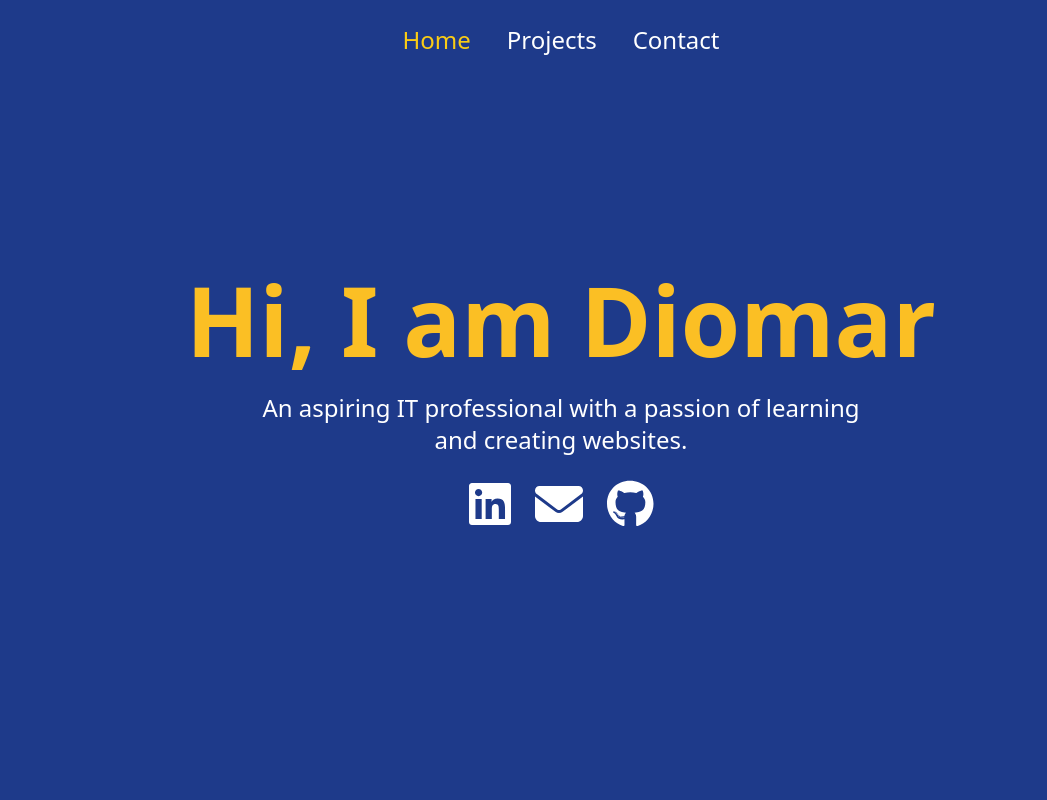
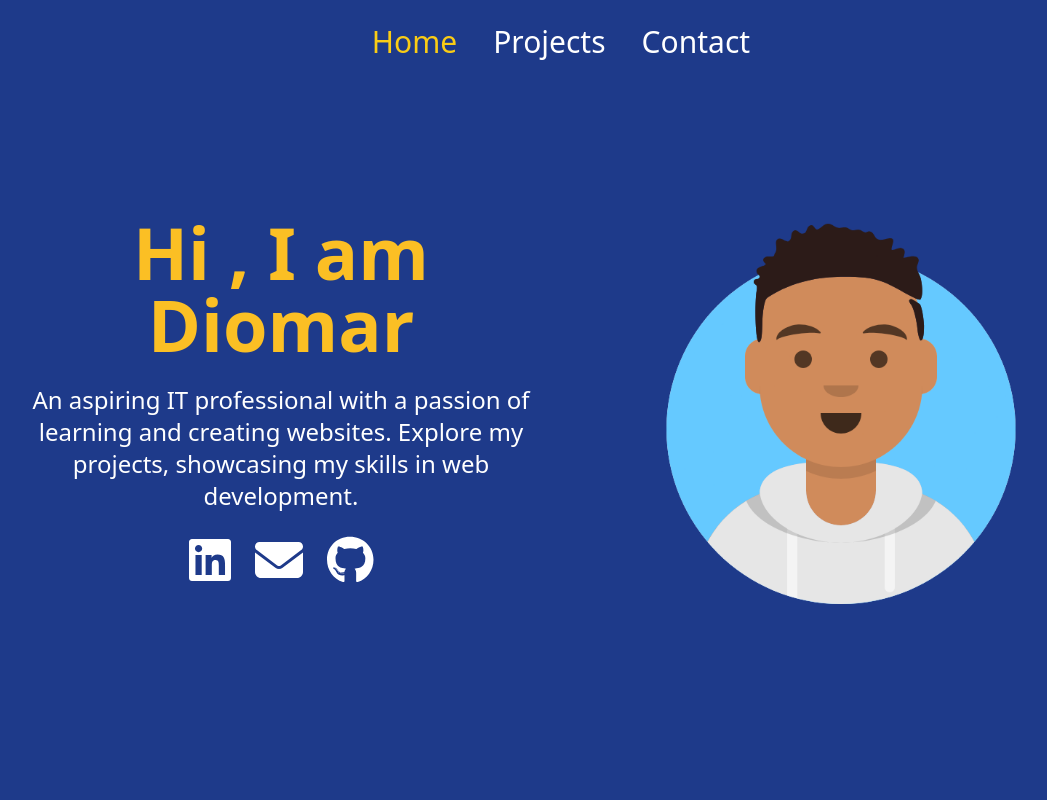
Before and after one commit to ramdio12/portfolio, a React (Vite) app: page / in a window 1280 px wide. Shown: the top 800 px of the page, without its empty margins (79-1126 px from the left). Built offline with nearby package versions, Linux system fonts and the light colour scheme.

Commit message:
Introduction Picture added

```diff
--- a/src/Components/Navbar.tsx
+++ b/src/Components/Navbar.tsx
@@ -23,7 +23,7 @@ function CustomLink({ to, children, props }: any) {
       {...props}
       to={to}
       style={{ color: isActive ? "#facc15" : "" }}
-      className="text-2xl 2xl:text-3xl ">
+      className=" text-2xl md:text-3xl 2xl:text-4xl ">
       {children}
     </Link>
   );
--- a/src/Pages/Home.tsx
+++ b/src/Pages/Home.tsx
@@ -8,25 +8,27 @@ import About from "./About";
 import BrowserTitle from "../Components/BrowserTitle";
 import Certificates from "./Certificates";
 import ScrollToTop from "../Components/ScrollToTop";
+import intropic from "../assets/img/avataaars.png";
 
 const Home = () => {
   return (
     <>
       <BrowserTitle name="Home" />
-      <section className="bg-blue-900 h-screen w-full text-center flex items-center justify-center">
+      <section className="bg-blue-900 min-h-screen w-full text-center md:flex items-center md:px-20">
         <motion.div
           initial={{ translateY: 100, opacity: 0 }}
           whileInView={{ translateY: 0, opacity: 1 }}
           transition={{ duration: 0.7 }}
           viewport={{ once: true }}
-          className="flex flex-col items-center">
-          <h1 className="text-amber-400 text-6xl md:text-8xl 2xl:text-9xl mb-4 font-bold">
-            Hi, I am Diomar
+          className="flex flex-col justify-start  md:basis-1/2 pt-60 md:pt-0 items-center xs:items-start ">
+          <h1 className="text-amber-400 text-5xl md:text-7xl 2xl:text-8xl mb-4 font-bold">
+            Hi , I am Diomar
           </h1>
 
-          <p className="text-white text-2xl 2xl:text-5xl w-3/4">
+          <p className="text-white text-xl md:text-2xl 2xl:text-4xl ">
             An aspiring IT professional with a passion of learning and creating
-            websites.
+            websites. Explore my projects, showcasing my skills in web
+            development.
           </p>
 
           <div className="text-white flex gap-x-6 mt-4">
@@ -47,6 +49,17 @@ const Home = () => {
             </CustomLink>
           </div>
         </motion.div>
+        <div className=" hidden md:flex  items-center justify-center md:basis-1/2 overflow-hidden">
+          <motion.img
+            initial={{ rotate: 360, opacity: 0, translateX: 200 }}
+            whileInView={{ rotate: 0, opacity: 1, translateX: 0 }}
+            transition={{ duration: 1 }}
+            viewport={{ once: true }}
+            src={intropic}
+            alt="introduction_picture"
+            className=" w-96"
+          />
+        </div>
       </section>
       <About />
       <Techstacks />
@@ -57,6 +70,7 @@ const Home = () => {
 };
 
 export default Home;
+
 function CustomLink({ href, children, props, target, title }: any) {
   return (
     <motion.a
```
Also changed, not shown: src/assets/img/avataaars.png (added).
